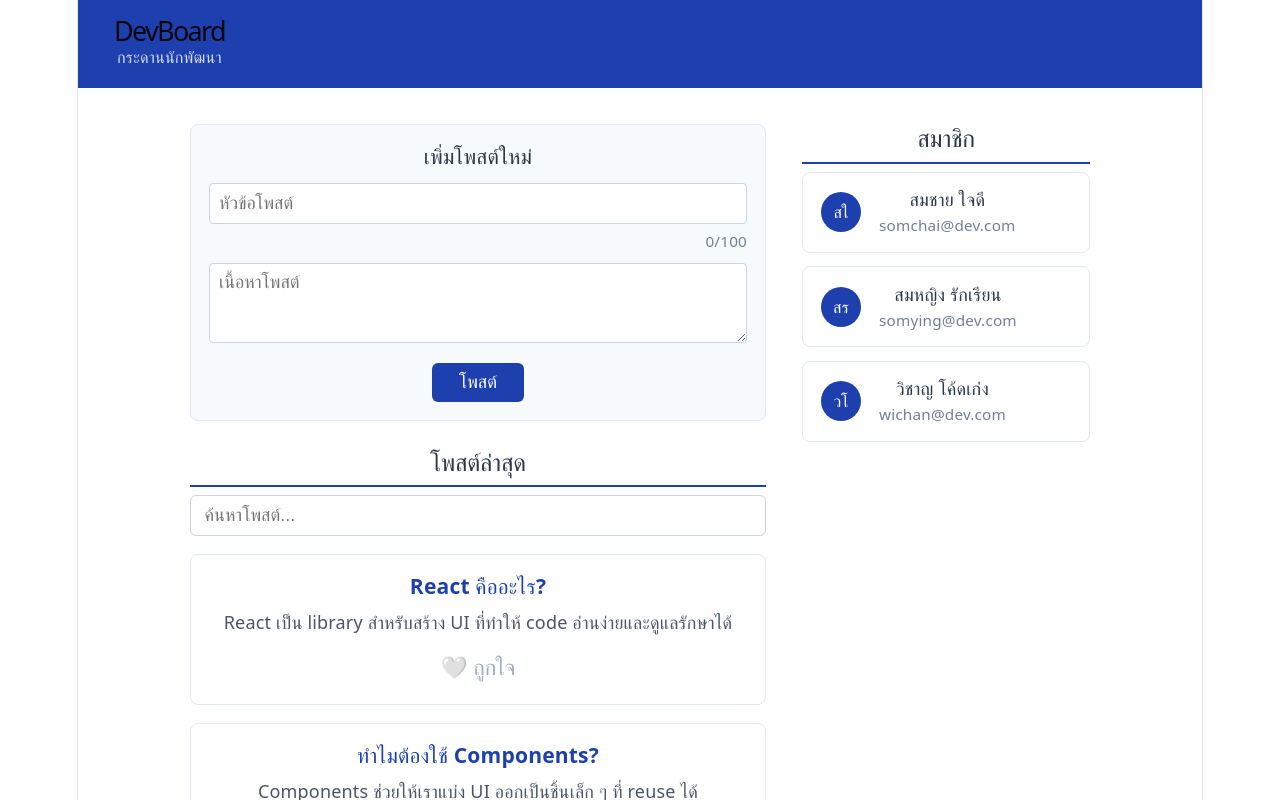
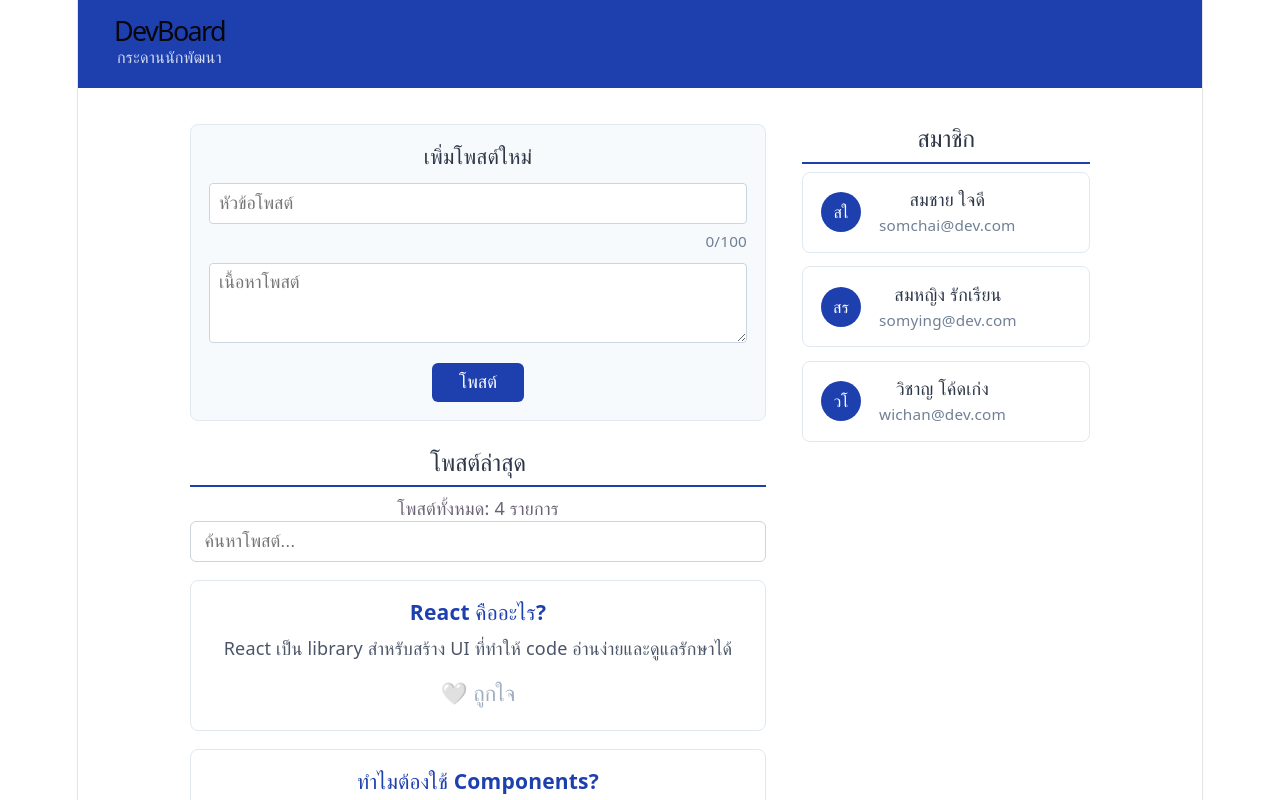
Before and after one commit to 67160030/devboard-67160030, a React (Vite) app: page / in a window 1280 px wide. Shown: the top 800 px of the page. Built offline with nearby package versions, Linux system fonts and the light colour scheme.

Commit message:
feat: task2 - search, favorites, add post form

```diff
--- /dev/null
+++ b/src/components/PostCount.jsx
@@ -0,0 +1,5 @@
+function PostCount({ count }) {
+  return <div>โพสต์ทั้งหมด: {count} รายการ</div>;
+}
+
+export default PostCount;
--- a/src/components/PostList.jsx
+++ b/src/components/PostList.jsx
@@ -1,5 +1,6 @@
 import { useState } from "react";
 import PostCard from "./PostCard";
+import PostCount from "./PostCount";
 
 function PostList({ posts, favorites, onToggleFavorite }) {
   const [search, setSearch] = useState("");
@@ -20,6 +21,8 @@ function PostList({ posts, favorites, onToggleFavorite }) {
       >
         โพสต์ล่าสุด
       </h2>
+
+      <PostCount count={posts.length} />
 
       {/* Search Input */}
       <input
```
